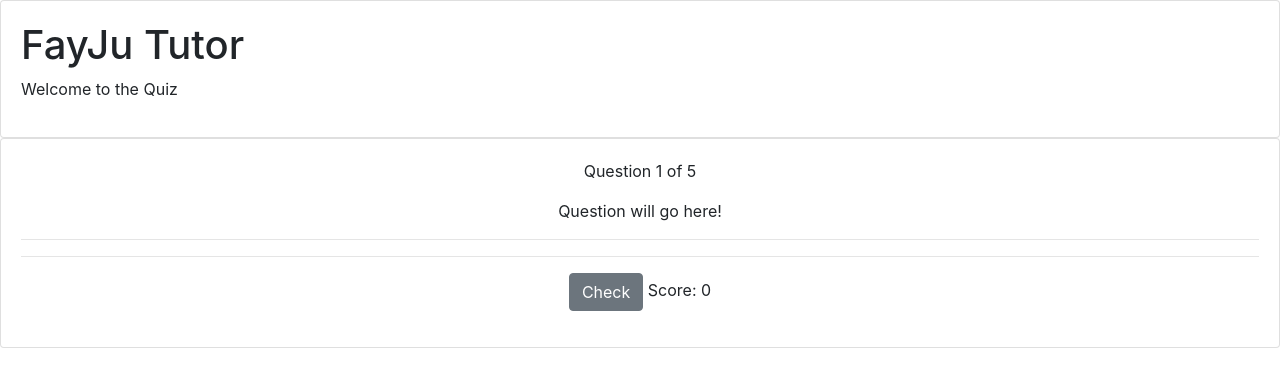
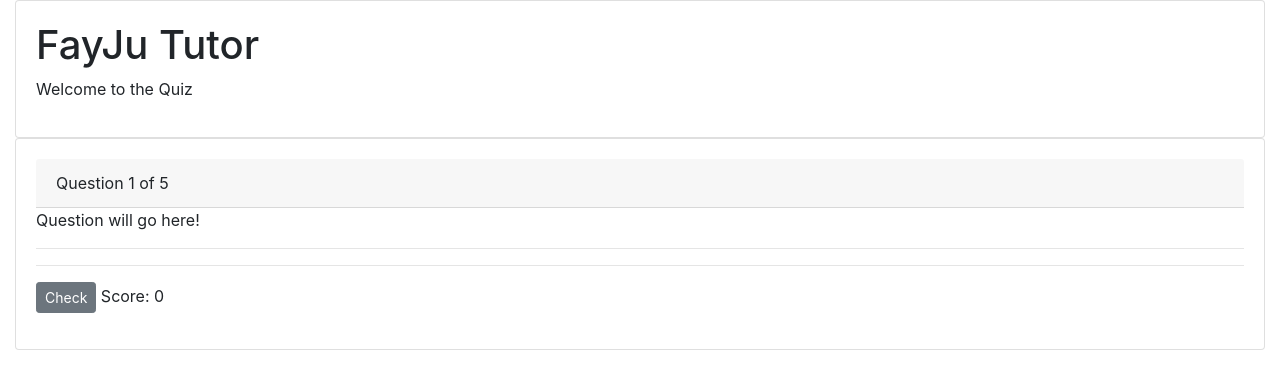
Before and after one commit to faizanbardai/quizGame, a plain HTML site: page index.html in a window 1280 px wide. Both pictures are taken after a click on the button "Start Quiz". Drawn offline with nearby package versions, Linux system fonts and the light colour scheme; no server answers.

Commit message:
minor bootstrap adjustments

```diff
--- a/index.html
+++ b/index.html
@@ -14,7 +14,7 @@
 </head>
 
 <body>
-    <header>
+    <header class="container-fluid">
         <div class="card">
             <div class="card-body">
                 <h1>FayJu Tutor</h1>
@@ -22,7 +22,7 @@
             </div>
         </div>
     </header>
-    <section id="examOptions">
+    <section id="examOptions" class="container-fluid">
         <div class="card">
             <div class="card-body">
                 <p>Select</p>
@@ -30,6 +30,7 @@
                 <span>
                     <input type="number" id="totalQuestions" value=10>
                 </span>
+                <br>
                 <span>Difficulty Level</span>
                 <span>
                     <input type="radio" name="difficultyLevel" id="difficultyLevel" value="easy" checked>
@@ -43,11 +44,11 @@
             </div>
         </div>
     </section>
-    <section id="exam">
-        <div class="card text-center">
+    <section id="exam" class="container-fluid">
+        <div class="card">
             <div class="card-body">
                 <div id="questionArea">
-                    <p id="questionNumber">Question 1 of 5</p>
+                    <div class="card-header"id="questionNumber">Question 1 of 5</div>
                     <p id="question">Question will go here!</p>
                 </div>
                 <hr>
@@ -57,8 +58,8 @@
                 </div>
                 <hr>
                 <div>
-                    <button id="checkButton" class="btn btn-secondary" onclick="checkAnswer()">Check</button>
-                    <button id="nextQuestionButton" class="btn btn-success" onclick="nextQuestion()">Next
+                    <button id="checkButton" class="btn btn-secondary btn-sm" onclick="checkAnswer()">Check</button>
+                    <button id="nextQuestionButton" class="btn btn-success btn-sm" onclick="nextQuestion()">Next
                         Question</button>
                     <span>Score: </span>
                     <span id="currentScore">0</span>
```
